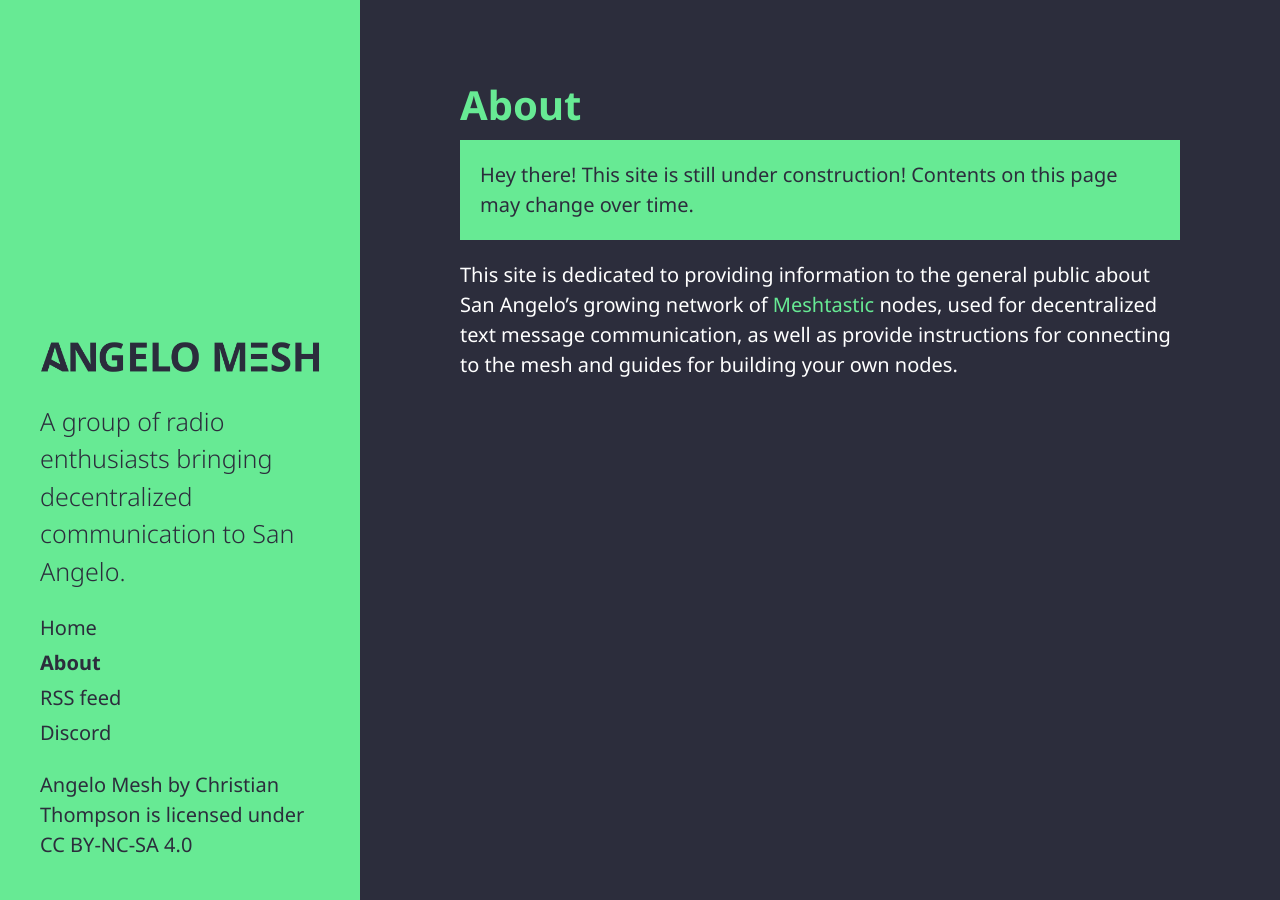
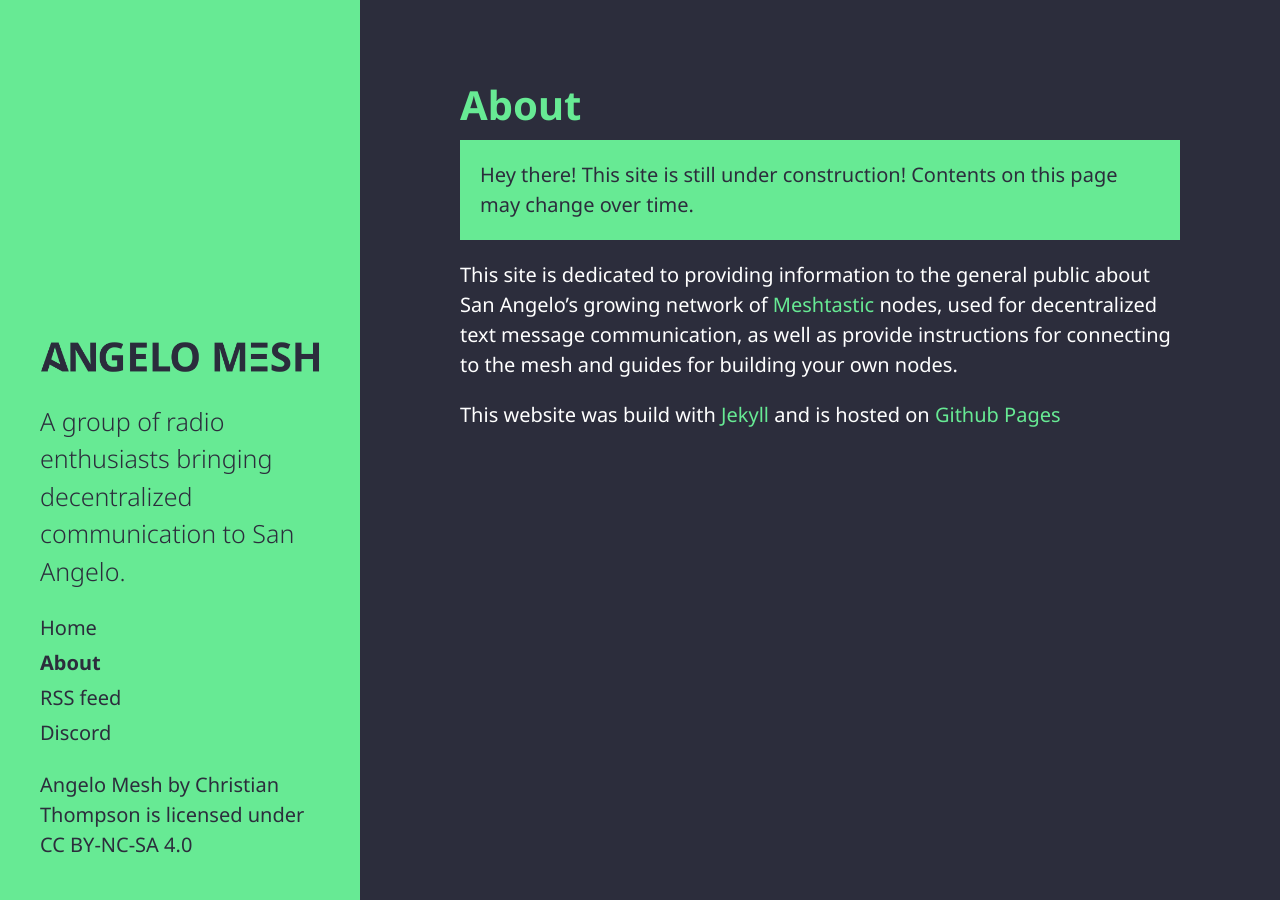
Before and after one commit to RubyMetro/angelomesh, a Jekyll site: the page built from about.md, in a window 1280 px wide. Built offline with Jekyll 4.4.1, drawn with Linux system fonts in a browser that asks for light colours.

Commit message:
updated about page to include jekyll and github attribution

```diff
--- a/about.md
+++ b/about.md
@@ -8,3 +8,5 @@ title: About
 </p>
 
 This site is dedicated to providing information to the general public about San Angelo's growing network of [Meshtastic](https://meshtastic.org) nodes, used for decentralized text message communication, as well as provide instructions for connecting to the mesh and guides for building your own nodes.
+
+This website was build with [Jekyll](jekyllrb.com) and is hosted on [Github Pages](https://pages.github.com)
```
